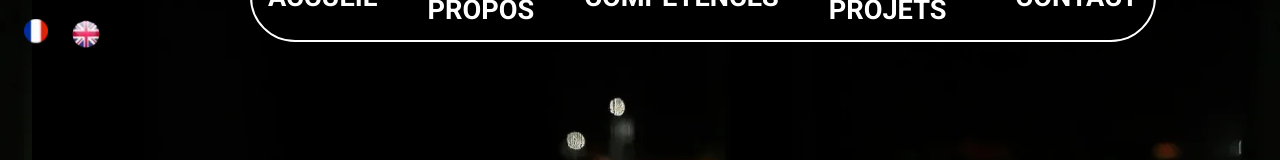
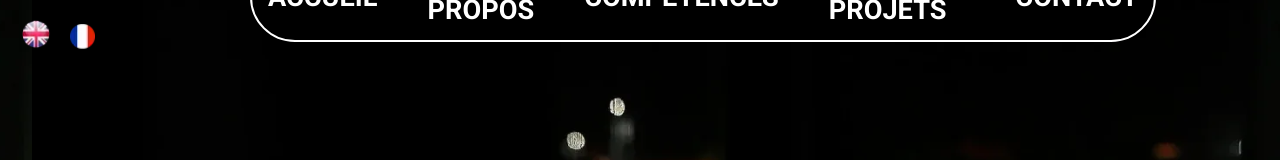
Before and after one commit to DoomZyx/Portfolio, a React (Vite) app in the folder Frontend/: page / in a window 1280 px wide. Shown: the top 160 px of the page. Built offline with nearby package versions, Linux system fonts and the light colour scheme.

Commit message:
finitions détails

```diff
--- a/Frontend/src/components/Contact/_contact.scss
+++ b/Frontend/src/components/Contact/_contact.scss
@@ -181,9 +181,9 @@ input[type="submit"]:hover {
 }
 @include desktop {
   input[type="checkbox"] {
-    width: 30px;
+    width: 15px;
     position: relative;
-    top: -3px;
-    left: 20px;
+    top: -5px;
+    left: 5px;
   }
 }
--- a/Frontend/src/components/header/_nav.scss
+++ b/Frontend/src/components/header/_nav.scss
@@ -25,18 +25,22 @@
 nav {
   .langage-button {
     display: flex;
+    flex-direction: row-reverse;
+    align-items: center;
     gap: 10px;
     padding: 1em;
+    .france-but {
+      position: relative;
+      top: 6px;
+     width: 30px;
+     height: 30px;
+     object-fit: cover;
+    }
+    .english-button img {
+      width: 30px;
+      height: 30px;
+    }
   }
-img {
- width: 30px;
- height: 30px;
- object-fit: cover;
- :nth-child(1) {
-  position: relative;
-  top: 10px
- }
-}
 button {
   display: flex;
   justify-content: center;
--- a/Frontend/src/components/header/nav.jsx
+++ b/Frontend/src/components/header/nav.jsx
@@ -27,7 +27,7 @@ function Nav() {
         </a>
       </div>
       <div className="langage-button">
-        <button onClick={() => i18n.changeLanguage("fr")}>
+        <button className="france-but" onClick={() => i18n.changeLanguage("fr")}>
           <img src={france} alt="Drapeau France" />
         </button>
         <button
```
